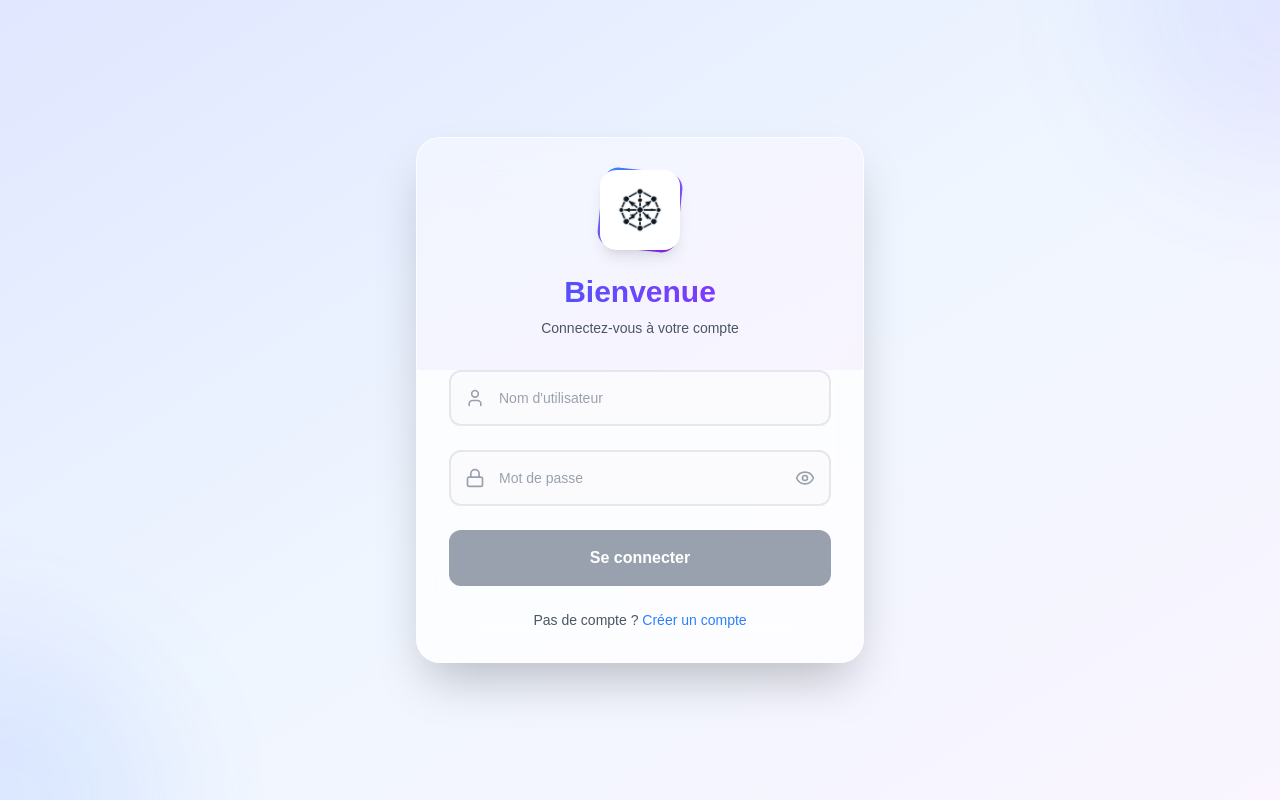
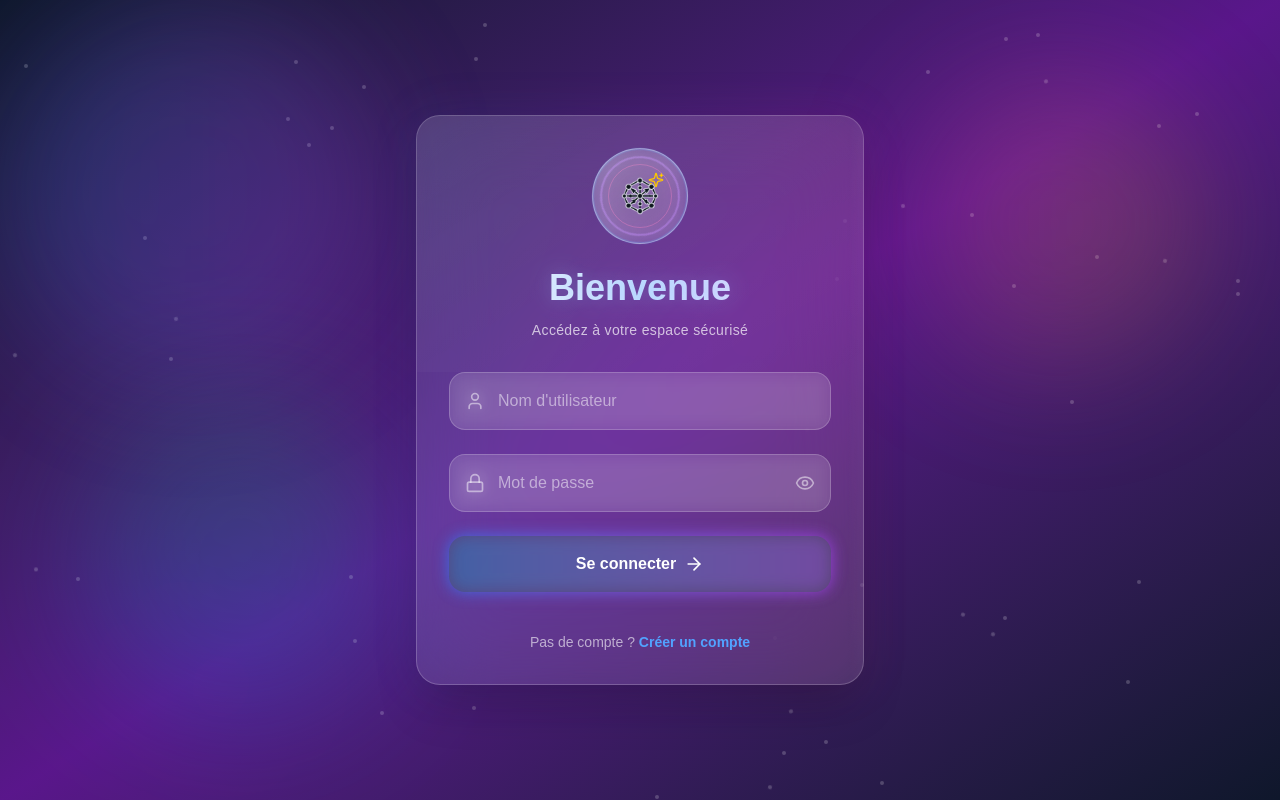
Before and after one commit to ambinintsoamarckel/ro_front, a Next.js app: page /login in a window 1280 px wide. Built offline with nearby package versions, Linux system fonts and the light colour scheme.

Commit message:
commit heky aloha

```diff
--- a/src/app/login/page.js
+++ b/src/app/login/page.js
@@ -1,9 +1,11 @@
 "use client";
 
-import { useState } from "react";
+import { useState, useEffect } from "react";
 import { useRouter } from "next/navigation";
 import Image from "next/image";
-import { User, Lock, Eye, EyeOff, Loader2 } from "lucide-react";
+import { User, Lock, Eye, EyeOff, Loader2, Sparkles, Shield, ArrowRight } from "lucide-react";
+import { colors } from "../colors"; // adapte le chemin si nécessaire
+
 
 export default function LoginPage() {
   const router = useRouter();
@@ -12,6 +14,27 @@ export default function LoginPage() {
   const [showPassword, setShowPassword] = useState(false);
   const [errorMessage, setErrorMessage] = useState("");
   const [isLoading, setIsLoading] = useState(false);
+  const [isSuccess, setIsSuccess] = useState(false);
+  const [mousePosition, setMousePosition] = useState({ x: 0, y: 0 });
+  const [isFormValid, setIsFormValid] = useState(false);
+
+  const [hasMounted, setHasMounted] = useState(false);
+
+  useEffect(() => {
+    setHasMounted(true);
+  }, []);
+
+  useEffect(() => {
+    setIsFormValid(username.length > 0 && password.length > 0);
+  }, [username, password]);
+
+  useEffect(() => {
+    const handleMouseMove = (e) => {
+      setMousePosition({ x: e.clientX, y: e.clientY });
+    };
+    window.addEventListener('mousemove', handleMouseMove);
+    return () => window.removeEventListener('mousemove', handleMouseMove);
+  }, []);
 
   const togglePassword = () => setShowPassword(!showPassword);
 
@@ -37,137 +60,235 @@ export default function LoginPage() {
       }
 
       setErrorMessage("");
+      setIsSuccess(true);
 
-      // Petit délai pour montrer le succès avant la redirection
       setTimeout(() => {
         router.push("/dashboard");
-      }, 500);
+      }, 1500);
 
     } catch (error) {
       setErrorMessage("Une erreur s'est produite. Veuillez réessayer.");
     } finally {
-      setIsLoading(false);
+      setTimeout(() => setIsLoading(false), 800);
     }
   };
 
   return (
-    <div className="min-h-screen w-full flex items-center justify-center p-4 md:p-6 lg:p-8 bg-gradient-to-br from-indigo-100 via-blue-50 to-purple-50 relative overflow-hidden">
-      {/* Animated background elements */}
-      <div className="absolute inset-0 overflow-hidden pointer-events-none">
-        <div className="absolute -top-40 -right-40 w-80 h-80 bg-gradient-to-br from-blue-400/20 to-purple-400/20 rounded-full blur-3xl animate-pulse"></div>
-        <div className="absolute -bottom-40 -left-40 w-80 h-80 bg-gradient-to-br from-indigo-400/20 to-blue-400/20 rounded-full blur-3xl animate-pulse delay-1000"></div>
+    <div className="min-h-screen w-full flex items-center justify-center p-4 relative overflow-hidden bg-gradient-to-br from-slate-900 via-purple-900 to-slate-900">
+
+      {/* Animated background particles */}
+      <div className="absolute inset-0 overflow-hidden">
+      {hasMounted && [...Array(50)].map((_, i) => (
+        <div
+          key={i}
+          className="absolute w-1 h-1 bg-white rounded-full opacity-20 animate-float"
+          style={{
+            left: `${Math.random() * 100}%`,
+            top: `${Math.random() * 100}%`,
+            animationDelay: `${Math.random() * 20}s`,
+            animationDuration: `${10 + Math.random() * 20}s`
+          }}
+        />
+      ))}
+
       </div>
 
-      <div className="w-full max-w-md transform transition-all duration-500 ease-out animate-fade-in-up">
-        <div className="bg-white/80 backdrop-blur-xl rounded-3xl shadow-2xl border border-white/20 overflow-hidden hover:shadow-3xl transition-all duration-500 hover:scale-[1.02]">
+      {/* Dynamic gradient orbs */}
+      <div
+        className="absolute w-96 h-96 bg-gradient-to-r from-blue-500/30 to-purple-500/30 rounded-full blur-3xl animate-pulse-slow"
+        style={{
+          left: mousePosition.x / 10,
+          top: mousePosition.y / 10,
+        }}
+      />
+      <div className="absolute top-20 right-20 w-72 h-72 bg-gradient-to-r from-pink-500/20 to-yellow-500/20 rounded-full blur-3xl animate-bounce-slow" />
+      <div className="absolute bottom-20 left-20 w-80 h-80 bg-gradient-to-r from-green-500/20 to-blue-500/20 rounded-full blur-3xl animate-spin-slow" />
 
-          {/* Header avec logo */}
-          <div className="p-8 text-center relative">
-            <div className="absolute inset-0 bg-gradient-to-br from-blue-500/5 to-purple-500/5"></div>
-            <div className="relative">
-              <div className="w-20 h-20 mx-auto mb-6 relative group">
-                <div className="absolute inset-0 bg-gradient-to-br from-blue-500 to-purple-600 rounded-2xl rotate-6 group-hover:rotate-12 transition-transform duration-300"></div>
-                <div className="relative bg-white rounded-2xl p-4 shadow-lg group-hover:shadow-xl transition-all duration-300">
-                  <Image
-                    src="/logo.png"
-                    alt="Logo"
-                    width={48}
-                    height={48}
-                    className="w-12 h-12 object-contain"
-                  />
+      {/* Main card container */}
+      <div className="w-full max-w-md relative z-10 group">
+
+        {/* Glow effect */}
+        <div className="absolute inset-0 bg-gradient-to-r from-blue-500/20 via-purple-500/20 to-pink-500/20 rounded-3xl blur-xl group-hover:blur-2xl transition-all duration-1000 animate-pulse-glow" />
+
+        {/* Card */}
+        <div className="relative bg-white/10 backdrop-blur-2xl rounded-3xl border border-white/20 shadow-2xl overflow-hidden transform transition-all duration-700 hover:scale-[1.02] animate-slide-up">
+
+          {/* Animated border */}
+          <div className="absolute inset-0 rounded-3xl">
+            <div className="absolute inset-0 rounded-3xl bg-gradient-to-r from-transparent via-white/30 to-transparent animate-border-flow" />
+          </div>
+
+          {/* Success overlay */}
+          {isSuccess && (
+            <div className="absolute inset-0 bg-gradient-to-br from-green-500/90 to-emerald-500/90 backdrop-blur-sm rounded-3xl flex items-center justify-center z-50 animate-success-overlay">
+              <div className="text-center text-white animate-bounce-in">
+                <div className="w-16 h-16 mx-auto mb-4 bg-white/20 rounded-full flex items-center justify-center">
+                  <Shield size={32} className="animate-check-mark" />
+                </div>
+                <h3 className="text-xl font-bold mb-2">Connexion réussie !</h3>
+                <p className="text-sm opacity-90">Redirection en cours...</p>
+              </div>
+            </div>
+          )}
+
+          {/* Header section */}
+          <div className="relative p-8 text-center">
+            <div className="absolute inset-0 bg-gradient-to-br from-white/5 to-transparent" />
+
+            {/* Logo container */}
+            <div className="relative mb-6 group/logo">
+              <div className="w-24 h-24 mx-auto relative">
+                {/* Rotating rings */}
+                <div className="absolute inset-0 border-2 border-blue-400/30 rounded-full animate-spin-slow" />
+                <div className="absolute inset-2 border-2 border-purple-400/40 rounded-full animate-spin-reverse" />
+                <div className="absolute inset-4 border border-pink-400/50 rounded-full animate-pulse" />
+
+                {/* Logo */}
+                <div className="absolute inset-0 bg-gradient-to-br from-white/20 to-white/5 backdrop-blur-sm rounded-full border border-white/30 flex items-center justify-center transform group-hover/logo:scale-110 transition-transform duration-500">
+                  <div className="relative">
+                    <Image
+                      src="/logo.png"
+                      alt="Logo"
+                      width={40}
+                      height={40}
+                      className="w-10 h-10 object-contain relative z-10"
+                    />
+                    <Sparkles className="absolute -top-1 -right-1 w-4 h-4 text-yellow-400 animate-twinkle" />
+                  </div>
                 </div>
               </div>
-              <h1 className="text-3xl font-bold mb-2 bg-gradient-to-r from-blue-600 to-purple-600 bg-clip-text text-transparent">
-                Bienvenue
-              </h1>
-              <p className="text-gray-600 text-sm">Connectez-vous à votre compte</p>
             </div>
+
+            <h1 className="text-4xl font-black mb-3 bg-gradient-to-r from-white via-blue-200 to-purple-200 bg-clip-text text-transparent animate-text-glow">
+              Bienvenue
+            </h1>
+            <p className="text-white/70 text-sm font-medium tracking-wide">
+              Accédez à votre espace sécurisé
+            </p>
           </div>
 
-          {/* Formulaire */}
+          {/* Form section */}
           <form onSubmit={handleLogin} className="px-8 pb-8 space-y-6">
 
-            {/* Champ nom d'utilisateur */}
-            <div className="relative group">
-              <div className="absolute inset-y-0 left-0 pl-4 flex items-center pointer-events-none text-gray-400 group-focus-within:text-blue-500 transition-colors duration-200">
-                <User size={20} />
+            {/* Username field */}
+            <div className="relative group/input">
+              <div className="absolute inset-0 bg-gradient-to-r from-blue-500/20 to-purple-500/20 rounded-2xl opacity-0 group-focus-within/input:opacity-100 transition-all duration-500 blur-sm" />
+
+              <div className="relative">
+                <div className="absolute inset-y-0 left-0 pl-4 flex items-center pointer-events-none text-white/50 group-focus-within/input:text-blue-400 transition-all duration-300">
+                  <User size={20} className="transform group-focus-within/input:scale-110 transition-transform duration-300" />
+                </div>
+
+                <input
+                  type="text"
+                  placeholder="Nom d'utilisateur"
+                  className="block w-full pl-12 pr-6 py-4 bg-white/10 backdrop-blur-sm border border-white/20 text-white placeholder-white/50 rounded-2xl focus:outline-none focus:ring-2 focus:ring-blue-500/50 focus:border-blue-500/50 transition-all duration-300 hover:bg-white/15 focus:bg-white/15"
+                  value={username}
+                  onChange={(e) => setUsername(e.target.value)}
+                  required
+                  disabled={isLoading || isSuccess}
+                />
+
+                {/* Progress indicator */}
+                {username && (
+                  <div className="absolute inset-y-0 right-0 pr-4 flex items-center">
+                    <div className="w-2 h-2 bg-green-400 rounded-full animate-pulse" />
+                  </div>
+                )}
               </div>
-              <input
-                type="text"
-                placeholder="Nom d'utilisateur"
-                className="block w-full pl-12 pr-4 py-4 border-2 text-sm rounded-xl focus:ring-0 focus:outline-none transition-all duration-300 bg-gray-50/50 border-gray-200 text-gray-900 focus:border-blue-500 focus:bg-white placeholder-gray-400 hover:border-gray-300"
-                value={username}
-                onChange={(e) => setUsername(e.target.value)}
-                required
-                disabled={isLoading}
-              />
-              <div className="absolute inset-0 rounded-xl bg-gradient-to-r from-blue-500/0 to-purple-500/0 group-focus-within:from-blue-500/10 group-focus-within:to-purple-500/10 pointer-events-none transition-all duration-300"></div>
             </div>
 
-            {/* Champ mot de passe */}
-            <div className="relative group">
-              <div className="absolute inset-y-0 left-0 pl-4 flex items-center pointer-events-none text-gray-400 group-focus-within:text-blue-500 transition-colors duration-200">
-                <Lock size={20}/>
+            {/* Password field */}
+            <div className="relative group/input">
+              <div className="absolute inset-0 bg-gradient-to-r from-purple-500/20 to-pink-500/20 rounded-2xl opacity-0 group-focus-within/input:opacity-100 transition-all duration-500 blur-sm" />
+
+              <div className="relative">
+                <div className="absolute inset-y-0 left-0 pl-4 flex items-center pointer-events-none text-white/50 group-focus-within/input:text-purple-400 transition-all duration-300">
+                  <Lock size={20} className="transform group-focus-within/input:scale-110 transition-transform duration-300" />
+                </div>
+
+                <input
+                  type={showPassword ? "text" : "password"}
+                  placeholder="Mot de passe"
+                  className="block w-full pl-12 pr-14 py-4 bg-white/10 backdrop-blur-sm border border-white/20 text-white placeholder-white/50 rounded-2xl focus:outline-none focus:ring-2 focus:ring-purple-500/50 focus:border-purple-500/50 transition-all duration-300 hover:bg-white/15 focus:bg-white/15"
+                  value={password}
+                  onChange={(e) => setPassword(e.target.value)}
+                  required
+                  disabled={isLoading || isSuccess}
+                />
+
+                <button
+                  type="button"
+                  onClick={togglePassword}
+                  className="absolute inset-y-0 right-0 pr-4 flex items-center text-white/50 hover:text-white/80 transition-all duration-300 transform hover:scale-110 disabled:opacity-50"
+                  disabled={isLoading || isSuccess}
+                >
+                  {showPassword ? <EyeOff size={20} /> : <Eye size={20} />}
+                </button>
+
+                {/* Progress indicator */}
+                {password && (
+                  <div className="absolute inset-y-0 right-12 pr-4 flex items-center">
+                    <div className="w-2 h-2 bg-green-400 rounded-full animate-pulse" />
+                  </div>
+                )}
               </div>
-              <input
-                type={showPassword ? "text" : "password"}
-                placeholder="Mot de passe"
-                className="block w-full pl-12 pr-14 py-4 border-2 text-sm rounded-xl focus:ring-0 focus:outline-none transition-all duration-300 bg-gray-50/50 border-gray-200 text-gray-900 focus:border-blue-500 focus:bg-white placeholder-gray-400 hover:border-gray-300"
-                value={password}
-                onChange={(e) => setPassword(e.target.value)}
-                required
-                disabled={isLoading}
-              />
-              <button
-                type="button"
-                onClick={togglePassword}
-                className="absolute inset-y-0 right-0 pr-4 flex items-center text-gray-400 hover:text-gray-600 transition-colors duration-200 disabled:opacity-50"
-                disabled={isLoading}
-              >
-                {showPassword ? <EyeOff size={20} /> : <Eye size={20} />}
-              </button>
-              <div className="absolute inset-0 rounded-xl bg-gradient-to-r from-blue-500/0 to-purple-500/0 group-focus-within:from-blue-500/10 group-focus-within:to-purple-500/10 pointer-events-none transition-all duration-300"></div>
             </div>
 
-            {/* Message d'erreur avec animation */}
+            {/* Error message */}
             {errorMessage && (
-              <div className="relative">
-                <div className="text-red-500 text-sm text-center p-3 bg-red-50 border border-red-200 rounded-xl animate-shake">
-                  <div className="font-medium">{errorMessage}</div>
+              <div className="relative animate-error-shake">
+                <div className="absolute inset-0 bg-red-500/20 rounded-2xl blur-sm" />
+                <div className="relative bg-red-500/10 backdrop-blur-sm border border-red-500/30 rounded-2xl p-4 text-center">
+                  <p className="text-red-300 text-sm font-medium">{errorMessage}</p>
                 </div>
               </div>
             )}
 
-            {/* Bouton de connexion */}
-            <button
-              type="submit"
-              className={`w-full py-4 px-6 text-white rounded-xl font-semibold transition-all duration-300 relative overflow-hidden group ${
-                username && password && !isLoading
-                  ? "bg-gradient-to-r from-blue-500 to-purple-600 hover:from-blue-600 hover:to-purple-700 shadow-lg hover:shadow-xl transform hover:scale-[1.02] active:scale-[0.98]"
-                  : "bg-gray-400 cursor-not-allowed"
-              }`}
-              disabled={!username || !password || isLoading}
-            >
-              <div className="absolute inset-0 bg-gradient-to-r from-white/0 to-white/20 translate-x-[-100%] group-hover:translate-x-[100%] transition-transform duration-700"></div>
-              <div className="relative flex items-center justify-center">
-                {isLoading ? (
-                  <>
-                    <Loader2 className="animate-spin mr-2" size={20} />
-                    Connexion en cours...
-                  </>
-                ) : (
-                  "Se connecter"
-                )}
-              </div>
-            </button>
+            {/* Submit button */}
+            <div className="relative group/button">
+              <div className="absolute inset-0 bg-gradient-to-r from-blue-500 to-purple-500 rounded-2xl blur opacity-75 group-hover/button:opacity-100 transition-opacity duration-300" />
 
-            {/* Lien d'inscription */}
-            <div className="text-center">
-              <p className="text-gray-600 text-sm">
+              <button
+                type="submit"
+                className={`relative w-full py-4 px-6 rounded-2xl font-bold text-white transition-all duration-500 overflow-hidden ${
+                  isFormValid && !isLoading && !isSuccess
+                    ? "bg-gradient-to-r from-blue-500 to-purple-500 hover:from-blue-600 hover:to-purple-600 transform hover:scale-[1.02] active:scale-[0.98] shadow-lg hover:shadow-2xl"
+                    : "bg-gray-600/50 cursor-not-allowed"
+                }`}
+                disabled={!isFormValid || isLoading || isSuccess}
+              >
+                {/* Shimmer effect */}
+                <div className="absolute inset-0 bg-gradient-to-r from-transparent via-white/20 to-transparent -translate-x-full group-hover/button:translate-x-full transition-transform duration-1000" />
+
+                <div className="relative flex items-center justify-center">
+                  {isLoading ? (
+                    <div className="flex items-center">
+                      <Loader2 className="animate-spin mr-3" size={20} />
+                      <span className="animate-pulse">Connexion en cours...</span>
+                    </div>
+                  ) : isSuccess ? (
+                    <div className="flex items-center text-green-300">
+                      <Shield className="mr-2 animate-bounce" size={20} />
+                      Connecté !
+                    </div>
+                  ) : (
+                    <div className="flex items-center group-hover/button:translate-x-1 transition-transform duration-300">
+                      Se connecter
+                      <ArrowRight className="ml-2 transform group-hover/button:translate-x-1 transition-transform duration-300" size={20} />
+                    </div>
+                  )}
+                </div>
+              </button>
+            </div>
+
+            {/* Register link */}
+            <div className="text-center pt-4">
+              <p className="text-white/60 text-sm">
                 Pas de compte ?{" "}
                 <a
                   href="/register"
-                  className="text-blue-500 hover:text-blue-600 font-medium hover:underline transition-all duration-200"
+                  className="text-blue-400 hover:text-blue-300 font-semibold hover:underline transition-all duration-300 transform hover:scale-105 inline-block"
                 >
                   Créer un compte
                 </a>
@@ -178,30 +299,117 @@ export default function LoginPage() {
       </div>
 
       <style jsx>{`
-        @keyframes fade-in-up {
+        @keyframes float {
+          0%, 100% { transform: translateY(0px) rotate(0deg); }
+          50% { transform: translateY(-20px) rotate(180deg); }
+        }
+
+        @keyframes pulse-slow {
+          0%, 100% { opacity: 0.3; }
+          50% { opacity: 0.8; }
+        }
+
+        @keyframes bounce-slow {
+          0%, 100% { transform: translateY(0); }
+          50% { transform: translateY(-10px); }
+        }
+
+        @keyframes spin-slow {
+          from { transform: rotate(0deg); }
+          to { transform: rotate(360deg); }
+        }
+
+        @keyframes spin-reverse {
+          from { transform: rotate(360deg); }
+          to { transform: rotate(0deg); }
+        }
+
+        @keyframes pulse-glow {
+          0%, 100% { opacity: 0.5; transform: scale(1); }
+          50% { opacity: 0.8; transform: scale(1.05); }
+        }
+
+        @keyframes slide-up {
           from {
             opacity: 0;
-            transform: translateY(30px);
+            transform: translateY(50px) rotateX(20deg);
           }
           to {
             opacity: 1;
-            transform: translateY(0);
+            transform: translateY(0) rotateX(0deg);
           }
         }
 
-        @keyframes shake {
+        @keyframes border-flow {
+          0% { transform: translateX(-100%); }
+          100% { transform: translateX(100%); }
+        }
+
+        @keyframes success-overlay {
+          0% {
+            opacity: 0;
+            transform: scale(1.2);
+          }
+          100% {
+            opacity: 1;
+            transform: scale(1);
+          }
+        }
+
+        @keyframes bounce-in {
+          0% {
+            opacity: 0;
+            transform: scale(0.3);
+          }
+          50% {
+            opacity: 1;
+            transform: scale(1.1);
+          }
+          100% {
+            opacity: 1;
+            transform: scale(1);
+          }
+        }
+
+        @keyframes check-mark {
+          0% {
+            transform: rotate(-45deg) scale(0);
+          }
+          100% {
+            transform: rotate(0deg) scale(1);
+          }
+        }
+
+        @keyframes text-glow {
+          0%, 100% { text-shadow: 0 0 20px rgba(147, 197, 253, 0.3); }
+          50% { text-shadow: 0 0 40px rgba(147, 197, 253, 0.6), 0 0 60px rgba(196, 181, 253, 0.4); }
+        }
+
+        @keyframes twinkle {
+          0%, 100% { opacity: 0.3; transform: scale(0.8) rotate(0deg); }
+          50% { opacity: 1; transform: scale(1.2) rotate(180deg); }
+        }
+
+        @keyframes error-shake {
           0%, 100% { transform: translateX(0); }
           10%, 30%, 50%, 70%, 90% { transform: translateX(-8px); }
           20%, 40%, 60%, 80% { transform: translateX(8px); }
         }
 
-        .animate-fade-in-up {
-          animation: fade-in-up 0.6s ease-out;
-        }
-
-        .animate-shake {
-          animation: shake 0.6s ease-in-out;
-        }
+        .animate-float { animation: float 20s infinite linear; }
+        .animate-pulse-slow { animation: pulse-slow 4s infinite; }
+        .animate-bounce-slow { animation: bounce-slow 6s infinite; }
+        .animate-spin-slow { animation: spin-slow 20s infinite linear; }
+        .animate-spin-reverse { animation: spin-reverse 15s infinite linear; }
+        .animate-pulse-glow { animation: pulse-glow 3s infinite; }
+        .animate-slide-up { animation: slide-up 0.8s ease-out; }
+        .animate-border-flow { animation: border-flow 3s infinite; }
+        .animate-success-overlay { animation: success-overlay 0.5s ease-out; }
+        .animate-bounce-in { animation: bounce-in 0.6s ease-out; }
+        .animate-check-mark { animation: check-mark 0.5s ease-out; }
+        .animate-text-glow { animation: text-glow 3s infinite; }
+        .animate-twinkle { animation: twinkle 2s infinite; }
+        .animate-error-shake { animation: error-shake 0.6s ease-in-out; }
       `}</style>
     </div>
   );
```
